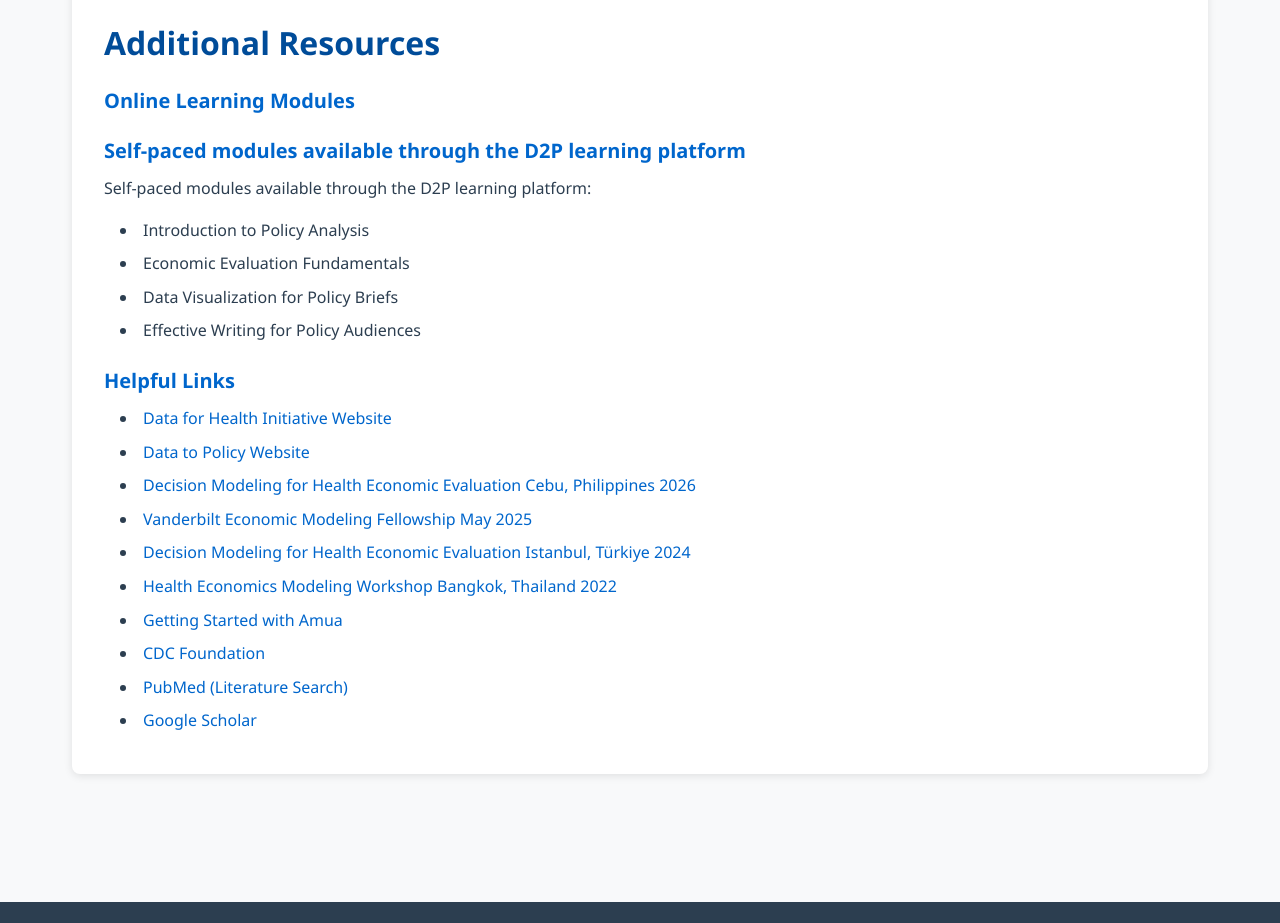
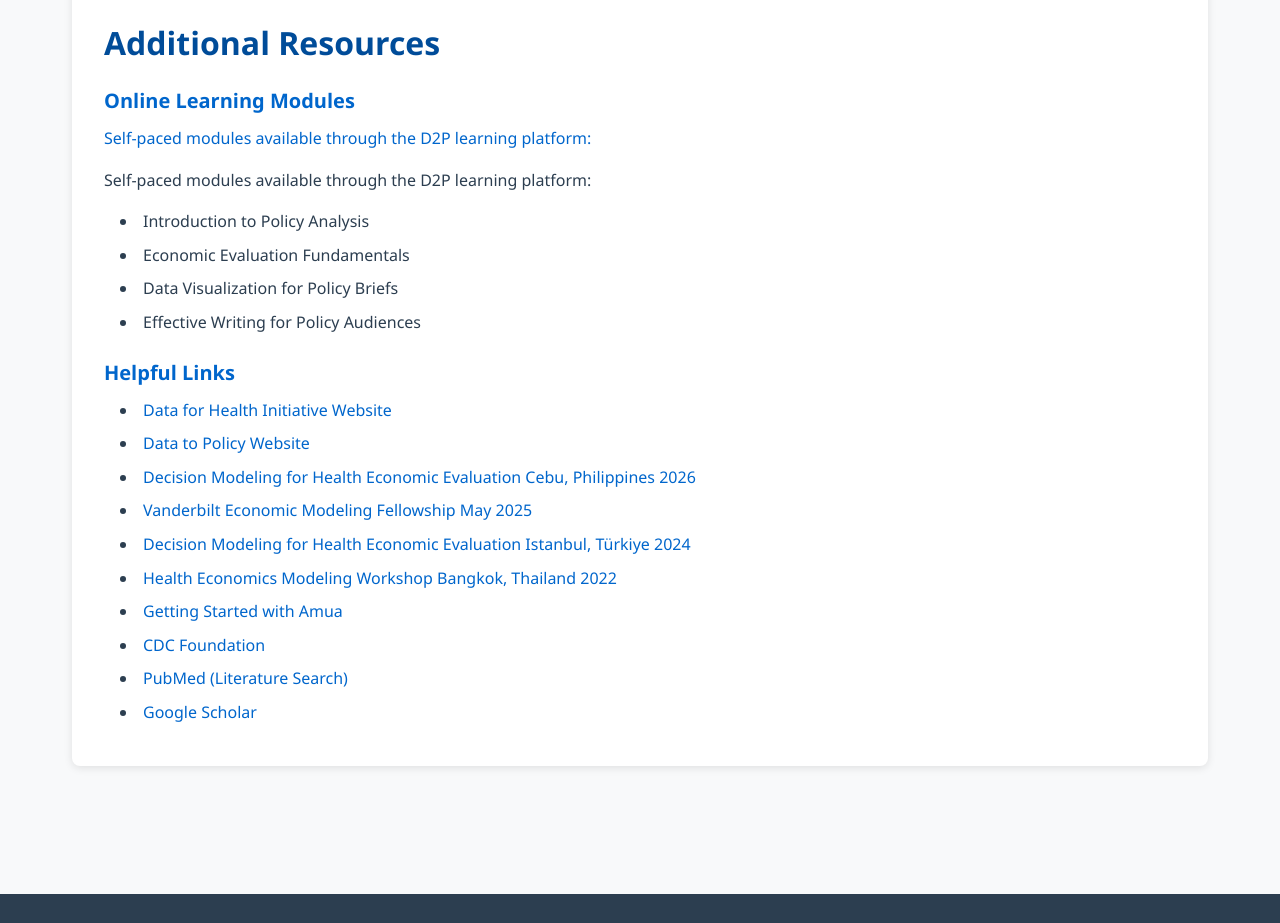
Before and after one commit to dhakalck/regional-d2p-tot-lusaka-2026, a plain HTML site: page materials.html in a window 1280 px wide. Shown: the part 5540-6463 px from the top of the page. Drawn offline with Linux system fonts and the light colour scheme.

Commit message:
Update materials.html

```diff
--- a/materials.html
+++ b/materials.html
@@ -235,7 +235,7 @@
             <h2>Additional Resources</h2>
             <div class="resources-list">
                 <h4>Online Learning Modules</h4>
-                                     <h4><a href="https://learning.vitalstrategies.org/data-to-policy/" target="_blank">Self-paced modules available through the D2P learning platform</a></h4>
+                                     <p><a href="https://learning.vitalstrategies.org/data-to-policy/" target="_blank">Self-paced modules available through the D2P learning platform:</a></p>
 
                 <p>Self-paced modules available through the D2P learning platform:</p>
                 <ul>
```
